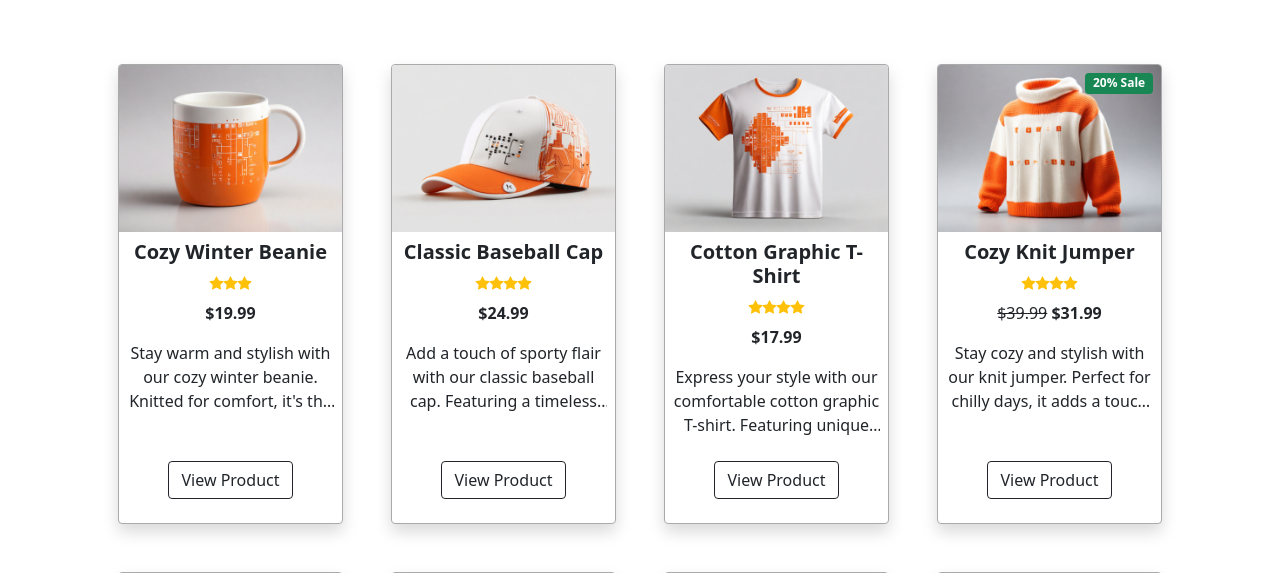
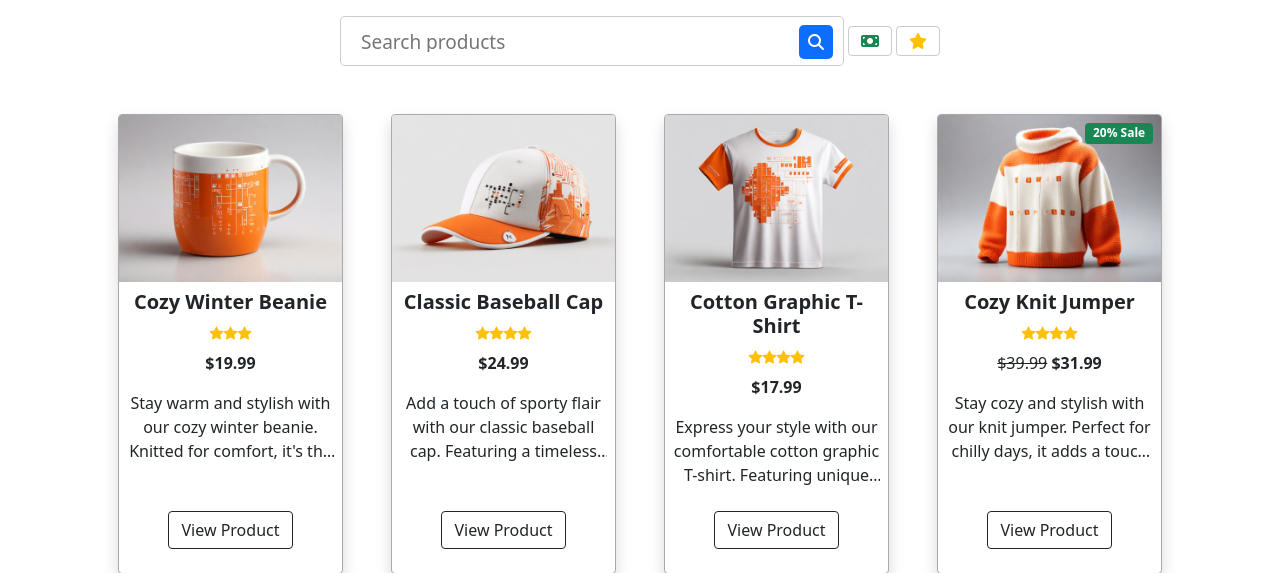
Before and after one commit to DarrachBarneveld/Ci-Swag-Store, a Django app: page /products/ in a window 1280 px wide. Shown: the part 309-882 px from the top of the page. Run offline with Django 3.2, Linux system fonts and the light colour scheme; data comes from the database, SQL or seed files in the repository; parts of the project's set-up code (start-up, migrations or seed data) failed here and were passed over; some libraries are stand-ins or nearby versions.

Commit message:
Added product filter and search

```diff
--- a/products/static/products/css/products.css
+++ b/products/static/products/css/products.css
@@ -5,3 +5,64 @@
   -webkit-line-clamp: 3;
   -webkit-box-orient: vertical;
 }
+
+.search-container {
+  max-width: 600px;
+  gap: 0.25rem;
+}
+
+.search-container button {
+  border: 1px solid rgba(0, 0, 0, 0.2);
+}
+
+.search {
+  width: 100%;
+  margin-bottom: auto;
+  height: 50px;
+  background-color: #fff;
+  padding: 10px;
+  border-radius: 5px;
+  border: 1px solid rgba(0, 0, 0, 0.2);
+}
+
+.search-input {
+  color: white;
+  border: 0;
+  outline: 0;
+  background: none;
+  width: 0;
+  margin-top: 5px;
+  caret-color: transparent;
+  line-height: 20px;
+  transition: width 0.4s linear;
+}
+
+.search .search-input {
+  padding: 0 10px;
+  width: 100%;
+  caret-color: #536bf6;
+  font-size: 19px;
+  font-weight: 300;
+  color: black;
+  transition: width 0.4s linear;
+}
+
+.search-icon {
+  height: 34px;
+  width: 34px;
+  float: right;
+  display: flex;
+  justify-content: center;
+  align-items: center;
+  bottom: 30px;
+  position: relative;
+  border-radius: 5px;
+}
+
+.search-icon:hover {
+  color: #fff !important;
+}
+
+a:link {
+  text-decoration: none;
+}
--- a/products/templates/products/products.html
+++ b/products/templates/products/products.html
@@ -22,6 +22,38 @@
 {% block content %}
     <!-- Section-->
     <section class="py-3 bg-white">
+
+      <form method='GET' action='{% url "products" %}' class='mx-auto d-flex justify-content-center align-items-center search-container'>
+        <div class="search"> <input type="text" class="search-input" placeholder="Search products" name="q"> <button type='submit' class="search-icon btn-primary border-0"> <i class="fa fa-search"></i> </a></div>
+          <button type="submit" class='btn btn-outline-dark d-flex align-items-center' name="sort" value="price">
+            <i class="fa-solid fa-money-bill text-success"></i>
+            {% if sort == 'price' %}
+                {% if direction == 'asc' %}
+                    <i class="fa-solid fa-sort-down ms-2"></i>
+                    <input type="hidden" name="direction" value="desc">
+                {% else %}
+                    <i class="fa-solid fa-sort-up ms-2"></i>
+                    <input type="hidden" name="direction" value="asc">
+                {% endif %}
+            {% endif %}
+        </button>
+
+        <button type="submit" class='btn btn-outline-dark d-flex align-items-center' name="sort" value="rating">
+          <i class="fa-solid fa-star text-warning"></i>
+          {% if sort == 'rating' %}
+              {% if direction == 'asc' %}
+                  <i class="fa-solid fa-sort-down ms-2"></i>
+                  <input type="hidden" name="direction" value="desc">
+              {% else %}
+                  <i class="fa-solid fa-sort-up ms-2"></i>
+                  <input type="hidden" name="direction" value="asc">
+              {% endif %}
+          {% else %}
+          {% endif %}
+        </button>
+    </form>
+
+
         <div class="container px-4 px-lg-5 mt-5">
           <div
             class="row gx-4 gx-lg-5 row-cols-2 row-cols-md-3 row-cols-xl-4 justify-content-center"
--- a/products/views.py
+++ b/products/views.py
@@ -1,5 +1,7 @@
 from django.shortcuts import render, get_object_or_404
 from django.core.paginator import Paginator, EmptyPage, PageNotAnInteger
+from django.db.models import Q
+from django.db.models.functions import Lower
 
 
 from .models import Product, Category
@@ -12,6 +14,8 @@ def all_products(request):
     query = None
     categories = None
     category = ''
+    sort = None
+    direction = 'asc'
 
     if 'category' in request.GET:
             categories = request.GET['category'].split(',')
@@ -19,11 +23,28 @@ def all_products(request):
             categories = Category.objects.filter(name__in=categories)
             category = request.GET['category']
 
+    if 'q' in request.GET:
+        query = request.GET['q']
+        if not query:
+            query = ''
+        queries = Q(name__icontains=query) | Q(description__icontains=query)
+        products = products.filter(queries)
+
+    if 'sort' in request.GET:
+        sortkey = request.GET['sort']
+        sort = sortkey
+        if 'direction' in request.GET:
+            direction = request.GET['direction']
+            if direction == 'desc':
+                sortkey = f'-{sortkey}'
+        products = products.order_by(sortkey)
 
     context = {
         'products': products,
         'current_categories': categories,
-        'category': f"{category} products"
+        'category': f"{category} products",
+        'sort': sort,
+        'direction': direction,
     }
 
     return render(request, 'products/products.html', context)
--- a/programs/views.py
+++ b/programs/views.py
@@ -34,7 +34,6 @@ def all_programs(request):
     if 'sort' in request.GET:
         sortkey = request.GET['sort']
         sort = sortkey
-        print(sort)
         if 'direction' in request.GET:
             direction = request.GET['direction']
             if direction == 'desc':
```
